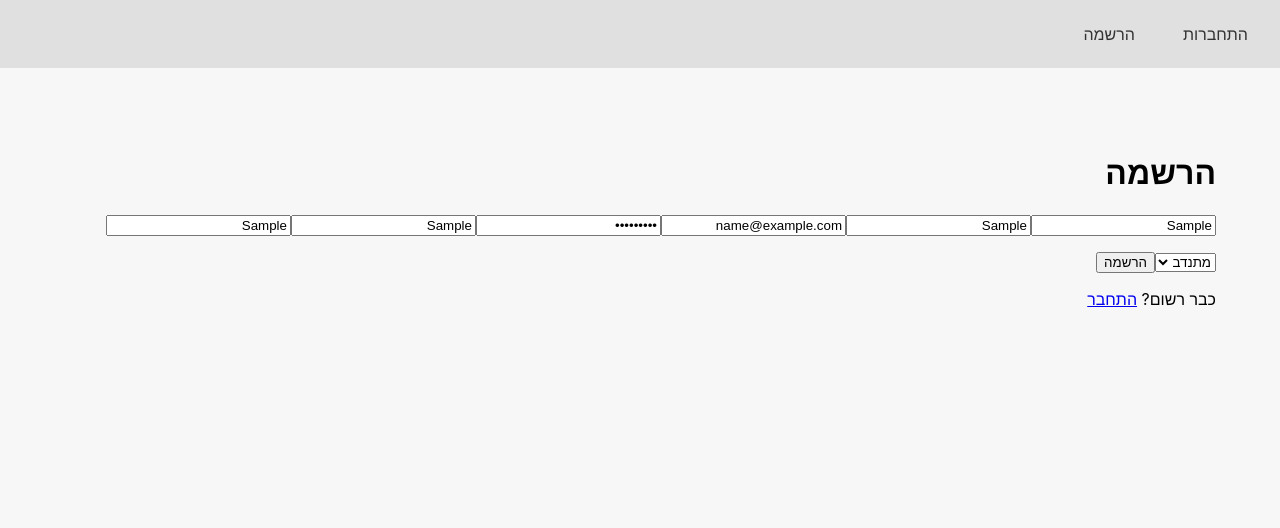
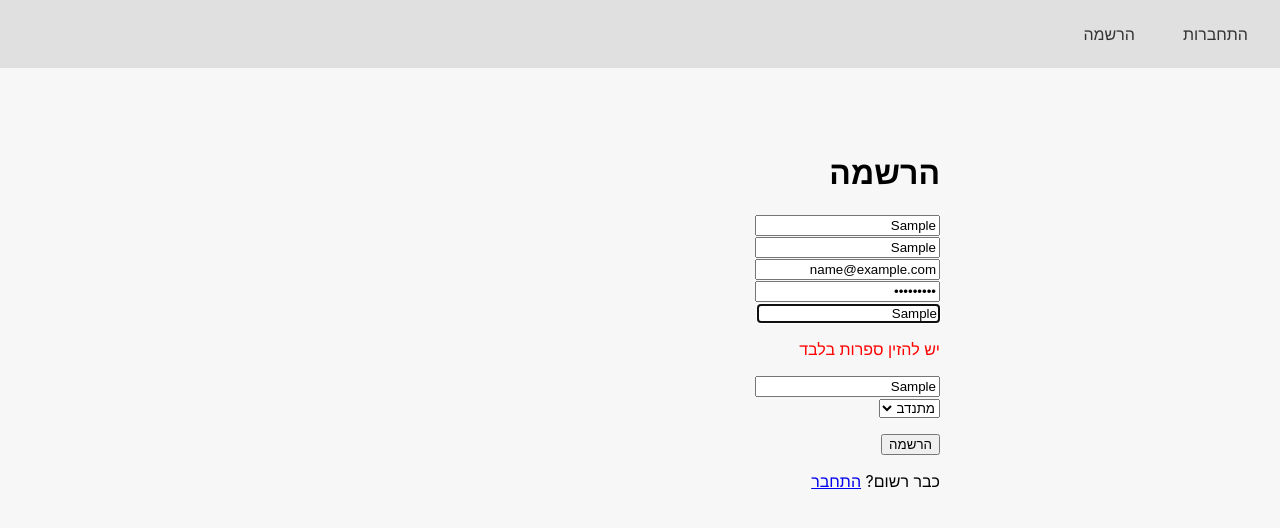
Before and after one commit to sara-grinshtein/frontend-React, a React (Create React App) app: page /auth/sign-up in a window 1280 px wide. Both pictures are taken after typing "Sample", "Sample", "name@example.com", "Sample123", "Sample", "Sample" into the empty fields and a click on the button "הרשמה". Shown: the top 528 px of the page. Built offline with nearby package versions, Linux system fonts and the light colour scheme; no server answers.

Commit message:
אעאע

```diff
--- a/src/pages/SingUpPage.tsx
+++ b/src/pages/SingUpPage.tsx
@@ -1,5 +1,6 @@
- import { FormEvent, useState } from "react";
-import { Link, useNavigate } from "react-router-dom";
+
+
+ import { useNavigate, Link } from "react-router-dom";
 import axios from "../sevices/axios";
 import { isAxiosError } from "axios";
 import { setSession } from "../auth/auth.utils";
@@ -7,6 +8,7 @@ import jwtDecode from "jwt-decode";
 import { useAppDispatch } from "../redux/store";
 import { setHelpeds } from "../redux/helpeds/helpedSlice";
 import { setAuth } from "../redux/auth/authSlice";
+import { useForm } from "react-hook-form";
 
 interface JwtPayload {
   email: string;
@@ -14,37 +16,39 @@ interface JwtPayload {
   [key: string]: any;
 }
 
+interface FormInputs {
+  firstName: string;
+  lastName: string;
+  email: string;
+  password: string;
+  tel: string;
+  location: string;
+  role: string;
+}
+
 const SignUpPage = () => {
   const navigate = useNavigate();
   const dispatch = useAppDispatch();
 
-  const [formData, setFormData] = useState({
-    firstName: "",
-    lastName: "",
-    email: "",
-    password: "",
+  const {
+    register,
+    handleSubmit,
+    formState: { errors },
+  } = useForm<FormInputs>({
+    defaultValues: {
       role: "Volunteer",
-    tel: "",
-    location: "",
+    },
   });
 
-  const onChange = (
-    e: React.ChangeEvent<HTMLInputElement | HTMLSelectElement>
-  ) => {
-    setFormData({ ...formData, [e.target.name]: e.target.value });
-  };
-
-  const onSubmit = async (event: FormEvent) => {
-    event.preventDefault();
-
+  const onSubmit = async (data: FormInputs) => {
     const userPayload = {
-      FirstName: formData.firstName,
-      LastName: formData.lastName,
-      Email: formData.email,
-      Password: formData.password,
-      Role: formData.role,
-      Tel: formData.tel,
-      Location: formData.location,
+      FirstName: data.firstName,
+      LastName: data.lastName,
+      Email: data.email,
+      Password: data.password,
+      Role: data.role,
+      Tel: data.tel,
+      Location: data.location,
     };
 
     try {
@@ -60,22 +64,20 @@ const SignUpPage = () => {
       const decoded = jwtDecode<JwtPayload>(token);
 
       dispatch(
-        setAuth({ email: decoded.email, role: formData.role.toLowerCase() })
+        setAuth({ email: decoded.email, role: data.role.toLowerCase() })
       );
 
-      if (formData.role === "Volunteer") {
+      if (data.role === "Volunteer") {
         const volunteer = res.data?.volunteer;
         if (!volunteer) {
           alert("שגיאה: לא חזרו נתוני מתנדב");
           return;
         }
 
-        // שמירת המתנדב זמנית עד לבחירת תחומי ידע
         localStorage.setItem("tempVolunteer", JSON.stringify(volunteer));
 
         alert("נרשמת בהצלחה! נא לבחור תחומי ידע להשלמת ההרשמה");
-        navigate("/volunteer/select-knowledge"); // לוודא שזה הנתיב הנכון
-
+        navigate("/volunteer/select-knowledge");
       } else {
         const helped = res.data?.helped;
         if (!helped) {
@@ -84,7 +86,7 @@ const SignUpPage = () => {
         }
         dispatch(setHelpeds([helped]));
         localStorage.setItem("helped", JSON.stringify(helped));
-        alert("נרשמת בהצלחה ");
+        alert("נרשמת בהצלחה");
         navigate("/helped-dashboard");
       }
     } catch (error) {
@@ -102,64 +104,126 @@ const SignUpPage = () => {
   };
 
   return (
-    <form onSubmit={onSubmit} style={{ direction: "rtl", padding: "2rem" }}>
+    <form
+      onSubmit={handleSubmit(onSubmit)}
+      style={{ direction: "rtl", padding: "2rem", maxWidth: "600px", margin: "auto" }}
+    >
       <h1>הרשמה</h1>
 
+      <div>
         <input
-        name="firstName"
+          {...register("firstName", {
+            required: "שדה חובה",
+            pattern: {
+              value: /^[A-Za-zא-ת\s'-]+$/,
+              message: "יש להזין אותיות בלבד",
+            },
+          })}
           placeholder="שם פרטי"
-        value={formData.firstName}
-        onChange={onChange}
-        required
+          style={{ border: errors.firstName ? "1px solid red" : undefined }}
         />
+        {errors.firstName && (
+          <p style={{ color: "red" }}>{errors.firstName.message}</p>
+        )}
+      </div>
+
+      <div>
         <input
-        name="lastName"
+          {...register("lastName", {
+            required: "שדה חובה",
+            pattern: {
+              value: /^[A-Za-zא-ת\s'-]+$/,
+              message: "יש להזין אותיות בלבד",
+            },
+          })}
           placeholder="שם משפחה"
-        value={formData.lastName}
-        onChange={onChange}
-        required
+          style={{ border: errors.lastName ? "1px solid red" : undefined }}
         />
+        {errors.lastName && (
+          <p style={{ color: "red" }}>{errors.lastName.message}</p>
+        )}
+      </div>
+
+      <div>
         <input
-        name="email"
+          {...register("email", {
+            required: "שדה חובה",
+            pattern: {
+              value: /^[^\s@]+@[^\s@]+\.[^\s@]+$/,
+              message: "כתובת אימייל לא תקינה",
+            },
+          })}
           type="email"
           placeholder="אימייל"
-        value={formData.email}
-        onChange={onChange}
-        required
+          style={{ border: errors.email ? "1px solid red" : undefined }}
         />
+        {errors.email && (
+          <p style={{ color: "red" }}>{errors.email.message}</p>
+        )}
+      </div>
+
+      <div>
         <input
-        name="password"
+          {...register("password", {
+            required: "שדה חובה",
+            minLength: {
+              value: 6,
+              message: "סיסמה חייבת להכיל לפחות 6 תווים",
+            },
+          })}
           type="password"
           placeholder="סיסמה"
-        value={formData.password}
-        onChange={onChange}
-        required
+          style={{ border: errors.password ? "1px solid red" : undefined }}
         />
+        {errors.password && (
+          <p style={{ color: "red" }}>{errors.password.message}</p>
+        )}
+      </div>
+
+      <div>
         <input
-        name="tel"
+          {...register("tel", {
+            required: "שדה חובה",
+            pattern: {
+              value: /^[0-9]+$/,
+              message: "יש להזין ספרות בלבד",
+            },
+          })}
           placeholder="טלפון"
-        value={formData.tel}
-        onChange={onChange}
-        required
+          style={{ border: errors.tel ? "1px solid red" : undefined }}
         />
+        {errors.tel && <p style={{ color: "red" }}>{errors.tel.message}</p>}
+      </div>
+
+      <div>
         <input
-        name="location"
+          {...register("location", {
+            required: "שדה חובה",
+            pattern: {
+              value: /^[A-Za-zא-ת\s'-]+$/,
+              message: "יש להזין אותיות בלבד",
+            },
+          })}
           placeholder="מיקום"
-        value={formData.location}
-        onChange={onChange}
-        required
+          style={{ border: errors.location ? "1px solid red" : undefined }}
         />
+        {errors.location && (
+          <p style={{ color: "red" }}>{errors.location.message}</p>
+        )}
+      </div>
 
-      <select name="role" value={formData.role} onChange={onChange}>
+      <div>
+        <select {...register("role")}>
           <option value="Volunteer">מתנדב</option>
           <option value="Helped">נעזר</option>
         </select>
+      </div>
 
       <button type="submit" style={{ marginTop: "1rem" }}>
         הרשמה
       </button>
 
-      <p>
+      <p style={{ marginTop: "1rem" }}>
         כבר רשום? <Link to="/auth/login">התחבר</Link>
       </p>
     </form>
```
Lines whose indentation alone changed are shown as unchanged.
